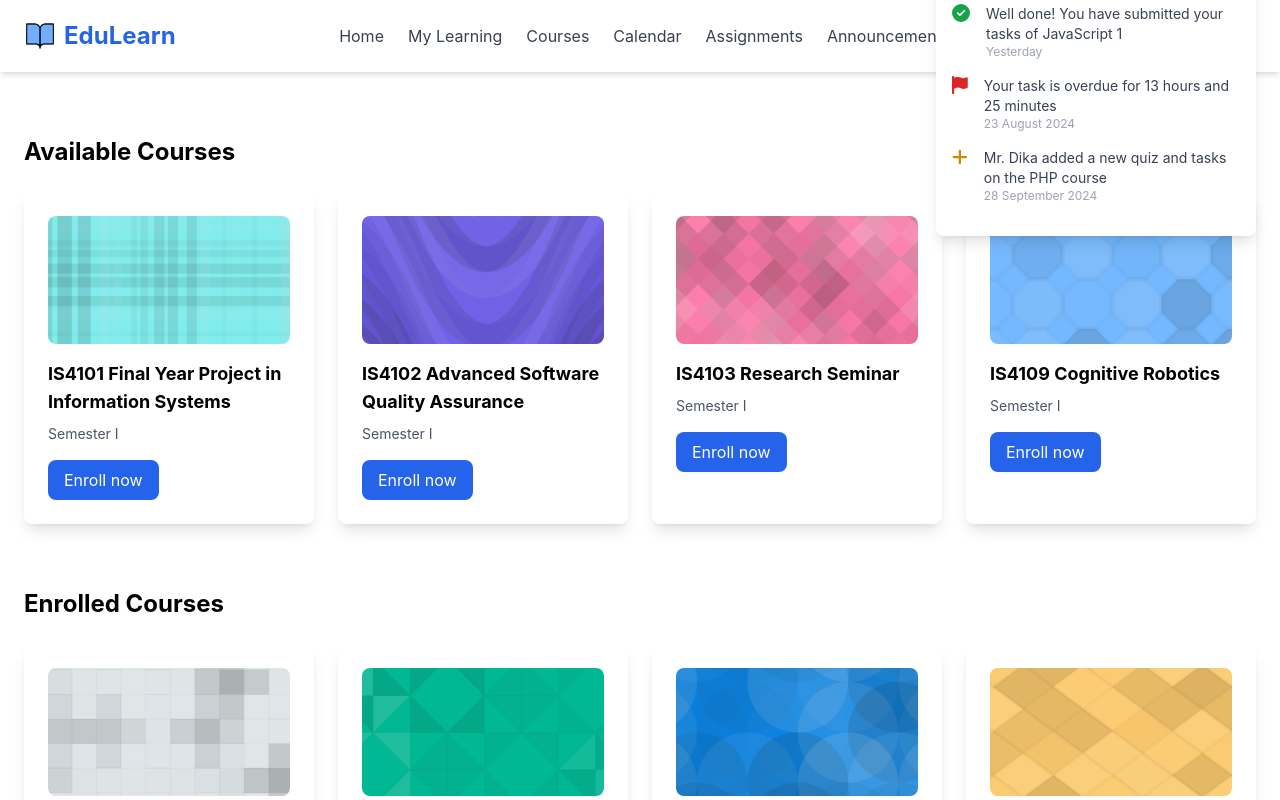
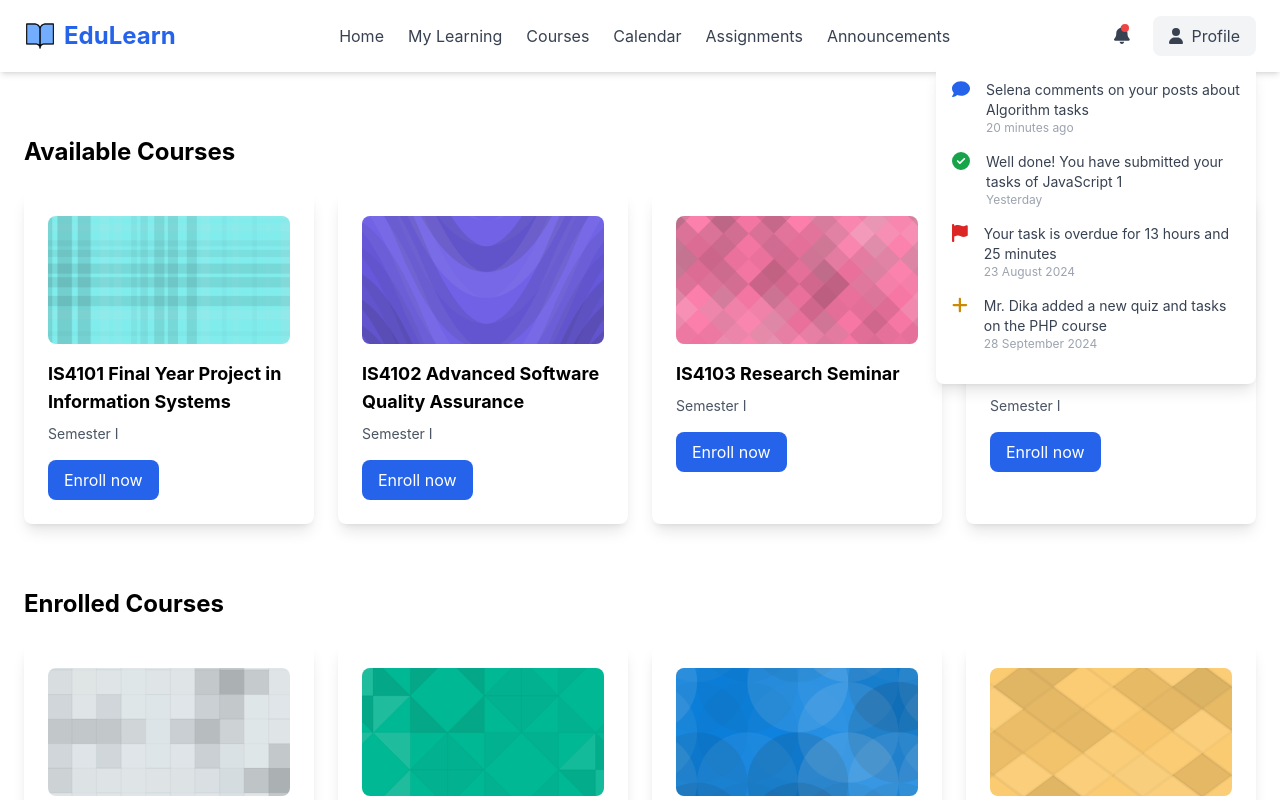
Before and after one commit to michellenikeetha/base_lms, a React (Create React App) app: page /courses in a window 1280 px wide. Both pictures are taken after a click on the button 1121 px from the left and 36 px from the top of the page. Shown: the top 800 px of the page. Built offline with nearby package versions, Linux system fonts and the light colour scheme.

Commit message:
notification component updated

```diff
--- a/src/components/SignedInNavbar.jsx
+++ b/src/components/SignedInNavbar.jsx
@@ -35,14 +35,17 @@ const Navbar = () => {
         <div className="flex space-x-6 items-center relative">
           <button
             onClick={() => setShowDropdown(!showDropdown)}
-            className="relative"
+            className="relative z-10"
           >
             <FontAwesomeIcon icon={faBell} className="text-gray-700 text-lg" />
             <span className="absolute top-0 right-0 h-2 w-2 bg-red-500 rounded-full"></span>
           </button>
 
           {showDropdown && (
-            <div className="absolute right-0 mt-20 w-80 bg-white shadow-lg rounded-lg z-50">
+            <div
+              className="absolute right-0 top-full mt-2 w-80 bg-white shadow-lg rounded-lg z-50"
+              style={{ marginTop: '0.5rem' }}
+            >
               <div className="p-4">
                 {notifications.map((notification) => (
                   <div key={notification.id} className="flex items-start space-x-4 mb-4">
```
